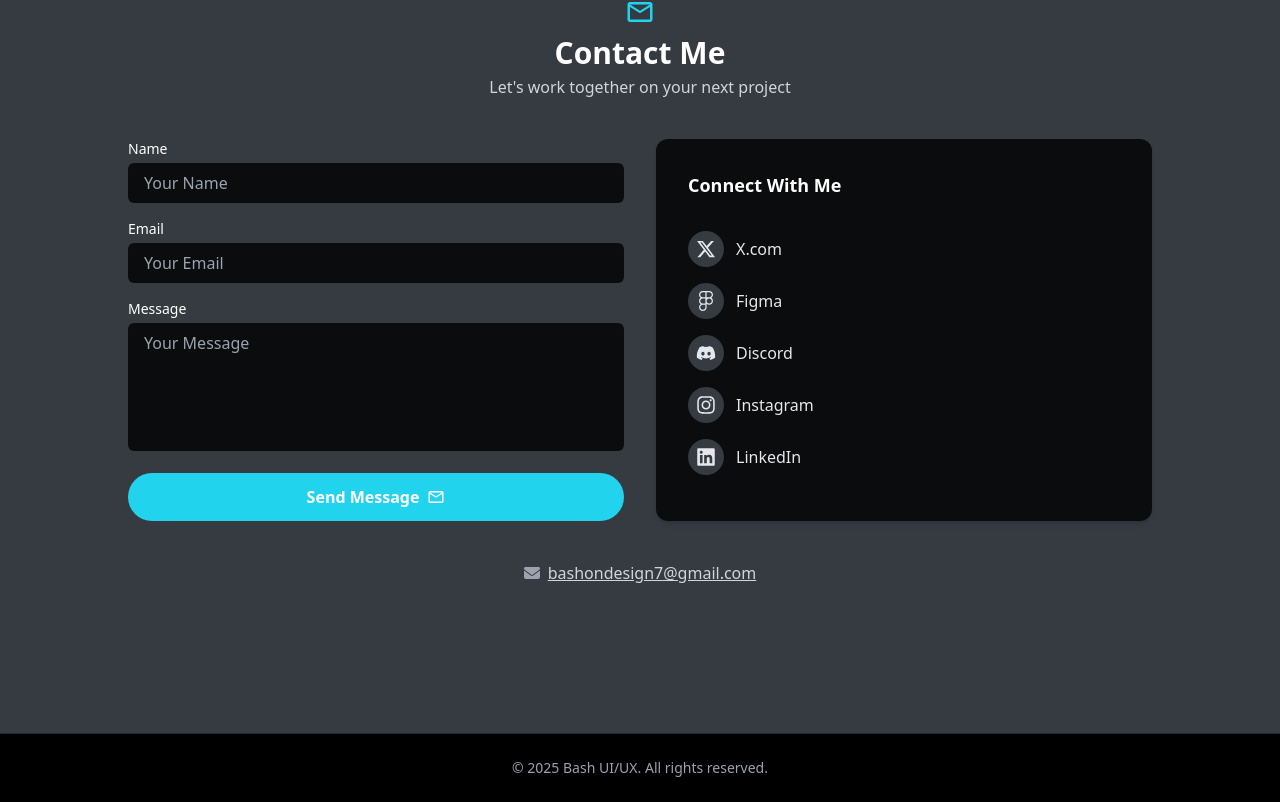
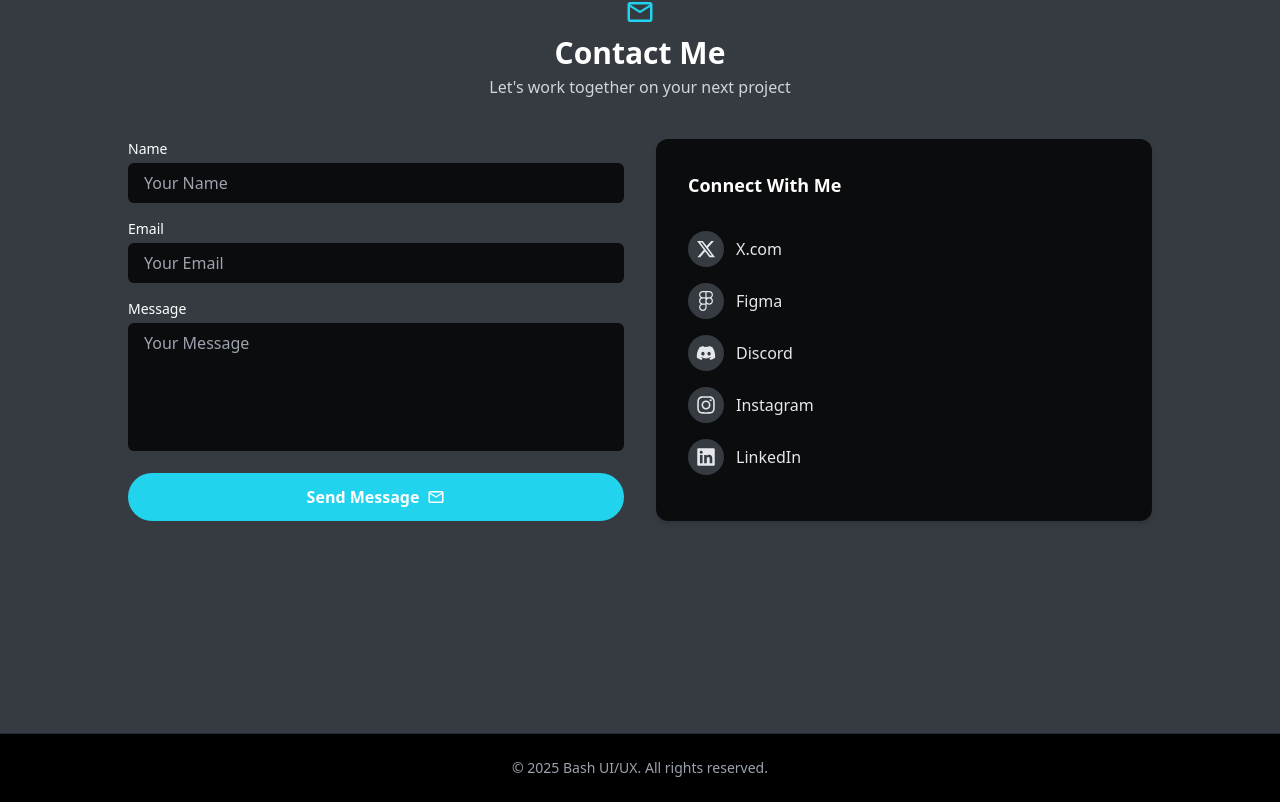
Before and after one commit to Kingkuta080/bash, a Next.js app: page / in a window 1280 px wide. Shown: the part 4554-5356 px from the top of the page. Built offline with nearby package versions, Linux system fonts and the light colour scheme.

Commit message:
Remove email address display from ContactUs component for privacy reasons and streamline the layout.

```diff
--- a/components/ContactUs.tsx
+++ b/components/ContactUs.tsx
@@ -1,7 +1,7 @@
 "use client"
 
 import React, { useState, useRef } from 'react';
-import { FaXTwitter, FaFigma, FaDiscord, FaInstagram, FaLinkedin, FaEnvelope } from 'react-icons/fa6';
+import { FaXTwitter, FaFigma, FaDiscord, FaInstagram, FaLinkedin } from 'react-icons/fa6';
 import { MdOutlineMail } from 'react-icons/md';
 import emailjs from '@emailjs/browser';
 
@@ -123,11 +123,6 @@ export default function ContactUs() {
             </ul>
           </div>
         </div>
-        {/* Email at the bottom */}
-        <div className="flex items-center justify-center gap-2 mt-10">
-          <FaEnvelope className="text-gray-400" />
-          <a href="mailto:bashondesign7@gmail.com" className="text-gray-300 underline hover:text-cyan-400 transition">bashondesign7@gmail.com</a>
-        </div>
       </div>
     </section>
   );
```
